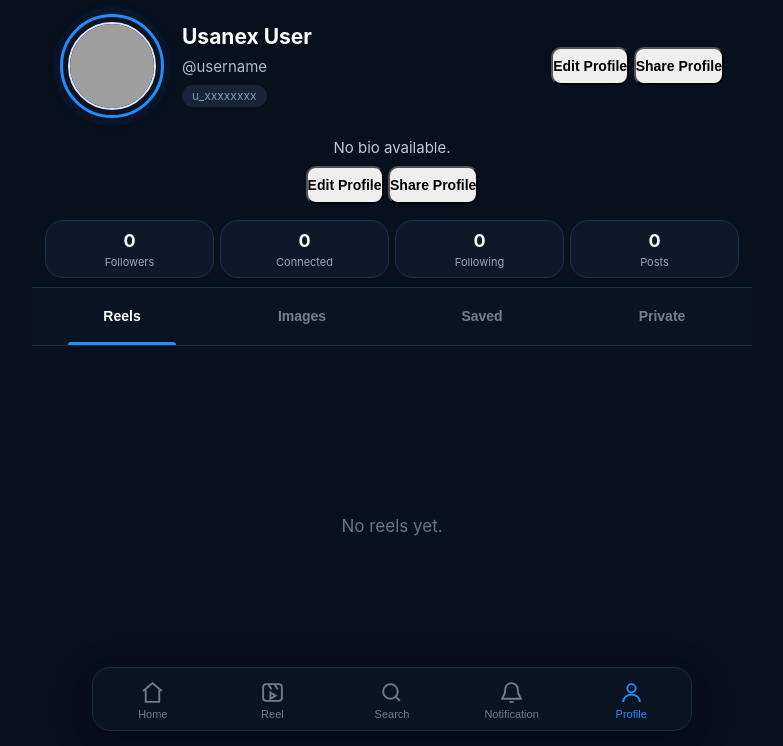
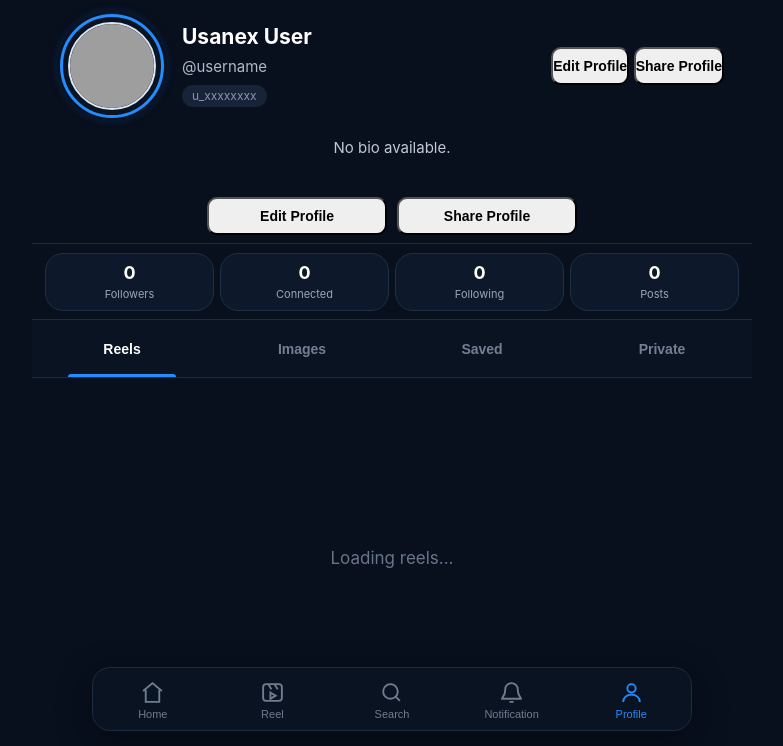
Before and after one commit to usanex4-utt/Usanex, a FastAPI app: template frontend/templates/my-profile.html in a window 1280 px wide. Shown: the part 54-800 px from the top of the page, without its empty margins (248-1031 px from the left). Run offline with FastAPI, Linux system fonts and the light colour scheme; the template is opened without the code that fills it, so the values that code supplies are empty; grey boxes are pictures that could not be loaded.

Commit message:
Update my-profile.html

```diff
--- a/frontend/templates/my-profile.html
+++ b/frontend/templates/my-profile.html
@@ -15,7 +15,7 @@
 
     <link
         rel="stylesheet"
-        href="/static/css/my-profile.css?v=41"
+        href="/static/css/my-profile.css?v=50"
     >
 </head>
 
@@ -38,14 +38,12 @@
             +
         </button>
 
-
         <h1
             class="profile-header-name"
             id="profileName"
         >
             Usanex User
         </h1>
-
 
         <button
             type="button"
@@ -67,11 +65,7 @@
 
     <main class="profile-main">
 
-
-        <!-- =================================================
-             PROFILE USER ROW
-             NO EDIT / SHARE BUTTONS HERE
-        ================================================== -->
+        <!-- PROFILE USER ROW -->
 
         <section class="profile-user-row">
 
@@ -118,7 +112,7 @@
 
 
         <!-- =================================================
-             BIO + LINKS + ACTION BUTTONS
+             BIO
         ================================================== -->
 
         <section class="profile-bio-section">
@@ -130,41 +124,37 @@
                 No bio available.
             </p>
 
-
-            <!-- PROFILE LINKS -->
-
             <div
                 class="profile-links"
                 id="profileLinks"
                 hidden
             ></div>
 
+        </section>
+
 
         <!-- =================================================
              EDIT + SHARE
-                 ONLY HERE
+             ONLY HERE — NO DUPLICATE BUTTON
         ================================================== -->
 
-            <div class="profile-actions">
+        <section class="profile-action-row">
 
             <button
                 type="button"
-                    class="profile-action-button edit-action"
+                class="profile-action-button edit-action-button"
                 id="editProfileButton"
             >
                 Edit Profile
             </button>
 
-
             <button
                 type="button"
-                    class="profile-action-button share-action"
+                class="profile-action-button share-action-button"
                 id="shareProfileButton"
             >
                 Share Profile
             </button>
-
-            </div>
 
         </section>
 
@@ -246,7 +236,6 @@
                 Reels
             </button>
 
-
             <button
                 type="button"
                 class="profile-content-tab"
@@ -255,7 +244,6 @@
                 Images
             </button>
 
-
             <button
                 type="button"
                 class="profile-content-tab"
@@ -263,7 +251,6 @@
             >
                 Saved
             </button>
-
 
             <button
                 type="button"
@@ -277,7 +264,7 @@
 
 
         <!-- =================================================
-             REELS / CONTENT
+             REELS CONTENT
         ================================================== -->
 
         <section
@@ -286,7 +273,7 @@
         >
 
             <div class="empty-content">
-                No reels yet.
+                Loading reels...
             </div>
 
         </section>
@@ -307,11 +294,9 @@
             type="button"
             class="close-photo-viewer"
             id="closePhotoViewer"
-            aria-label="Close"
         >
             ×
         </button>
-
 
         <img
             id="viewerPhoto"
@@ -339,19 +324,15 @@
                     Edit Profile
                 </h2>
 
-
                 <button
                     type="button"
                     id="closeEditProfile"
-                    aria-label="Close"
                 >
                     ×
                 </button>
 
             </div>
 
-
-            <!-- PROFILE PHOTO -->
 
             <div class="edit-profile-photo-area">
 
@@ -361,14 +342,12 @@
                     alt="Profile photo"
                 >
 
-
                 <button
                     type="button"
                     id="changeProfilePhotoButton"
                 >
                     Change Photo
                 </button>
-
 
                 <input
                     type="file"
@@ -380,8 +359,6 @@
             </div>
 
 
-            <!-- NAME -->
-
             <label>
                 Name
 
@@ -389,13 +366,9 @@
                     type="text"
                     id="editName"
                     maxlength="100"
-                    autocomplete="name"
                 >
-
             </label>
 
-
-            <!-- USERNAME -->
 
             <label>
                 Username
@@ -405,11 +378,8 @@
                     id="editUsername"
                     disabled
                 >
-
             </label>
 
-
-            <!-- USER ID -->
 
             <label>
                 User ID
@@ -419,11 +389,8 @@
                     id="editUserId"
                     disabled
                 >
-
             </label>
 
-
-            <!-- BIO -->
 
             <label>
                 Bio
@@ -433,11 +400,8 @@
                     maxlength="500"
                     rows="4"
                 ></textarea>
-
             </label>
 
-
-            <!-- WEBSITE -->
 
             <label>
                 Website
@@ -445,13 +409,9 @@
                 <input
                     type="url"
                     id="editWebsite"
-                    autocomplete="url"
                 >
-
             </label>
 
-
-            <!-- INSTAGRAM -->
 
             <label>
                 Instagram
@@ -459,13 +419,9 @@
                 <input
                     type="text"
                     id="editInstagram"
-                    autocomplete="off"
                 >
-
             </label>
 
-
-            <!-- SOCIAL LINK -->
 
             <label>
                 Social Link
@@ -473,21 +429,15 @@
                 <input
                     type="url"
                     id="editSocialLink"
-                    autocomplete="url"
                 >
-
             </label>
 
-
-            <!-- MESSAGE -->
 
             <div
                 class="edit-profile-message"
                 id="editProfileMessage"
             ></div>
 
-
-            <!-- SAVE -->
 
             <button
                 type="button"
@@ -503,7 +453,7 @@
 
 
     <!-- =====================================================
-         THREE DOT MENU
+         PROFILE MENU
          EDIT PROFILE REMOVED FROM HERE
     ====================================================== -->
 
@@ -518,14 +468,12 @@
                 Usanex
             </div>
 
-
             <button
                 type="button"
                 id="privacyButton"
             >
                 Privacy
             </button>
-
 
             <button
                 type="button"
@@ -534,14 +482,12 @@
                 Security
             </button>
 
-
             <button
                 type="button"
                 id="blockedUsersButton"
             >
                 Blocked Users
             </button>
-
 
             <button
                 type="button"
@@ -550,14 +496,12 @@
                 Account
             </button>
 
-
             <button
                 type="button"
                 id="helpButton"
             >
                 Help
             </button>
-
 
             <button
                 type="button"
@@ -566,9 +510,7 @@
                 About Usanex
             </button>
 
-
             <div class="menu-divider"></div>
-
 
             <button
                 type="button"
@@ -592,111 +534,49 @@
         aria-label="Main navigation"
     >
 
-
-        <!-- HOME -->
-
         <button
             type="button"
             class="nav-item"
             id="navHome"
         >
-
-            <svg
-                viewBox="0 0 24 24"
-                fill="none"
-                stroke="currentColor"
-                stroke-width="1.8"
-            >
-
+            <svg viewBox="0 0 24 24" fill="none" stroke="currentColor" stroke-width="1.8">
                 <path d="M3 10.5L12 3l9 7.5"></path>
-
                 <path d="M5.5 9.5V21h13V9.5"></path>
-
             </svg>
 
-
-            <span>
-                Home
-            </span>
-
+            <span>Home</span>
         </button>
 
-
-        <!-- REELS -->
 
         <button
             type="button"
             class="nav-item"
             id="navReels"
         >
-
-            <svg
-                viewBox="0 0 24 24"
-                fill="none"
-                stroke="currentColor"
-                stroke-width="1.8"
-            >
-
-                <rect
-                    x="3"
-                    y="4"
-                    width="18"
-                    height="16"
-                    rx="3"
-                ></rect>
-
-
+            <svg viewBox="0 0 24 24" fill="none" stroke="currentColor" stroke-width="1.8">
+                <rect x="3" y="4" width="18" height="16" rx="3"></rect>
                 <path d="M8 4l3 5"></path>
-
                 <path d="M14 4l3 5"></path>
-
                 <path d="M10 12l5 3-5 3v-6z"></path>
-
             </svg>
 
-
-            <span>
-                Reel
-            </span>
-
+            <span>Reel</span>
         </button>
 
-
-        <!-- SEARCH -->
 
         <button
             type="button"
             class="nav-item"
             id="navSearch"
         >
-
-            <svg
-                viewBox="0 0 24 24"
-                fill="none"
-                stroke="currentColor"
-                stroke-width="1.8"
-            >
-
-                <circle
-                    cx="11"
-                    cy="11"
-                    r="7"
-                ></circle>
-
-
+            <svg viewBox="0 0 24 24" fill="none" stroke="currentColor" stroke-width="1.8">
+                <circle cx="11" cy="11" r="7"></circle>
                 <path d="M20 20l-4-4"></path>
-
             </svg>
 
-
-            <span>
-                Search
-            </span>
-
+            <span>Search</span>
         </button>
 
-
-        <!-- NOTIFICATION -->
 
         <button
             type="button"
@@ -706,22 +586,10 @@
 
             <span class="notification-icon-wrapper">
 
-                <svg
-                    viewBox="0 0 24 24"
-                    fill="none"
-                    stroke="currentColor"
-                    stroke-width="1.8"
-                >
-
-                    <path
-                        d="M18 9a6 6 0 0 0-12 0c0 7-3 7-3 9h18c0-2-3-2-3-9"
-                    ></path>
-
-
+                <svg viewBox="0 0 24 24" fill="none" stroke="currentColor" stroke-width="1.8">
+                    <path d="M18 9a6 6 0 0 0-12 0c0 7-3 7-3 9h18c0-2-3-2-3-9"></path>
                     <path d="M10 21h4"></path>
-
                 </svg>
-
 
                 <span
                     class="notification-dot"
@@ -730,15 +598,10 @@
 
             </span>
 
-
-            <span>
-                Notification
-            </span>
+            <span>Notification</span>
 
         </button>
 
-
-        <!-- PROFILE -->
 
         <button
             type="button"
@@ -746,30 +609,12 @@
             id="navProfile"
         >
 
-            <svg
-                viewBox="0 0 24 24"
-                fill="none"
-                stroke="currentColor"
-                stroke-width="1.8"
-            >
-
-                <circle
-                    cx="12"
-                    cy="8"
-                    r="4"
-                ></circle>
-
-
-                <path
-                    d="M4 21c0-4 3.5-7 8-7s8 3 8 7"
-                ></path>
-
+            <svg viewBox="0 0 24 24" fill="none" stroke="currentColor" stroke-width="1.8">
+                <circle cx="12" cy="8" r="4"></circle>
+                <path d="M4 21c0-4 3.5-7 8-7s8 3 8 7"></path>
             </svg>
 
-
-            <span>
-                Profile
-            </span>
+            <span>Profile</span>
 
         </button>
 
@@ -778,12 +623,8 @@
 </div>
 
 
-<!-- =====================================================
-     JAVASCRIPT
-====================================================== -->
-
 <script
-    src="/static/js/my-profile.js?v=41"
+    src="/static/js/my-profile.js?v=50"
     defer
 ></script>
 
```
Lines whose indentation alone changed are shown as unchanged.
